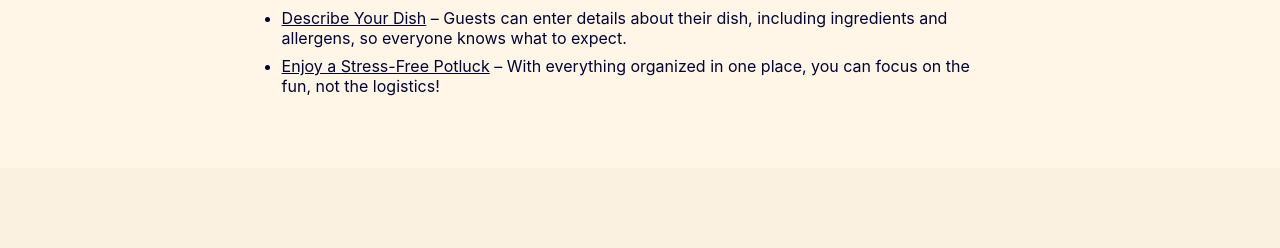
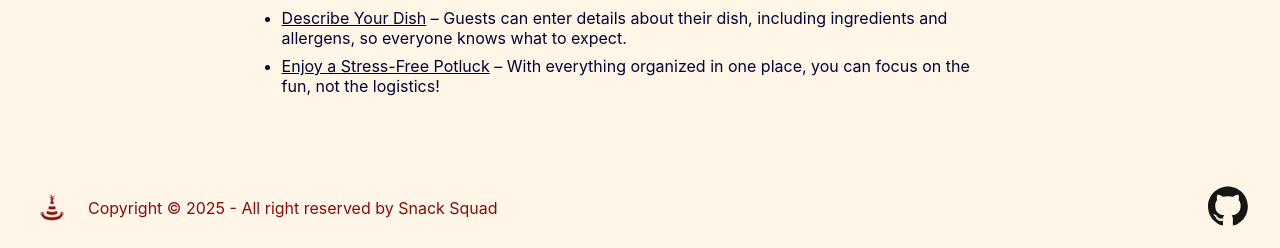
Before and after one commit to StephanieStralina/feastmode, a Django app: page / in a window 1280 px wide. Shown: the part 2325-2573 px from the top of the page. Before the commit the page ends 2421 px from the top, so only its background shows below. Run offline with Django 5.2, Linux system fonts and the light colour scheme.

Commit message:
update base html w/footer

```diff
--- a/main_app/templates/base.html
+++ b/main_app/templates/base.html
@@ -35,8 +35,19 @@
       </nav>
     </header>
     <main>
-        {% block content %}
-        {% endblock %}
+      {% block content %}
+      {% endblock %}
     </main>
+    <footer>
+      <div class='flex-row gap-1'>
+        <img src="{% static 'images/favicon.ico' %}">
+        <div class='flex-column'>Copyright © 2025 - All right reserved by Snack Squad</div>
+      </div>
+      <div class='flex-row'>
+        <a href='https://github.com/StephanieStralina/feastmode'>
+          <img src="{% static 'images/github.svg' %}">
+        </a>
+      </div>
+    </footer>
   </body>
 </html>
```
